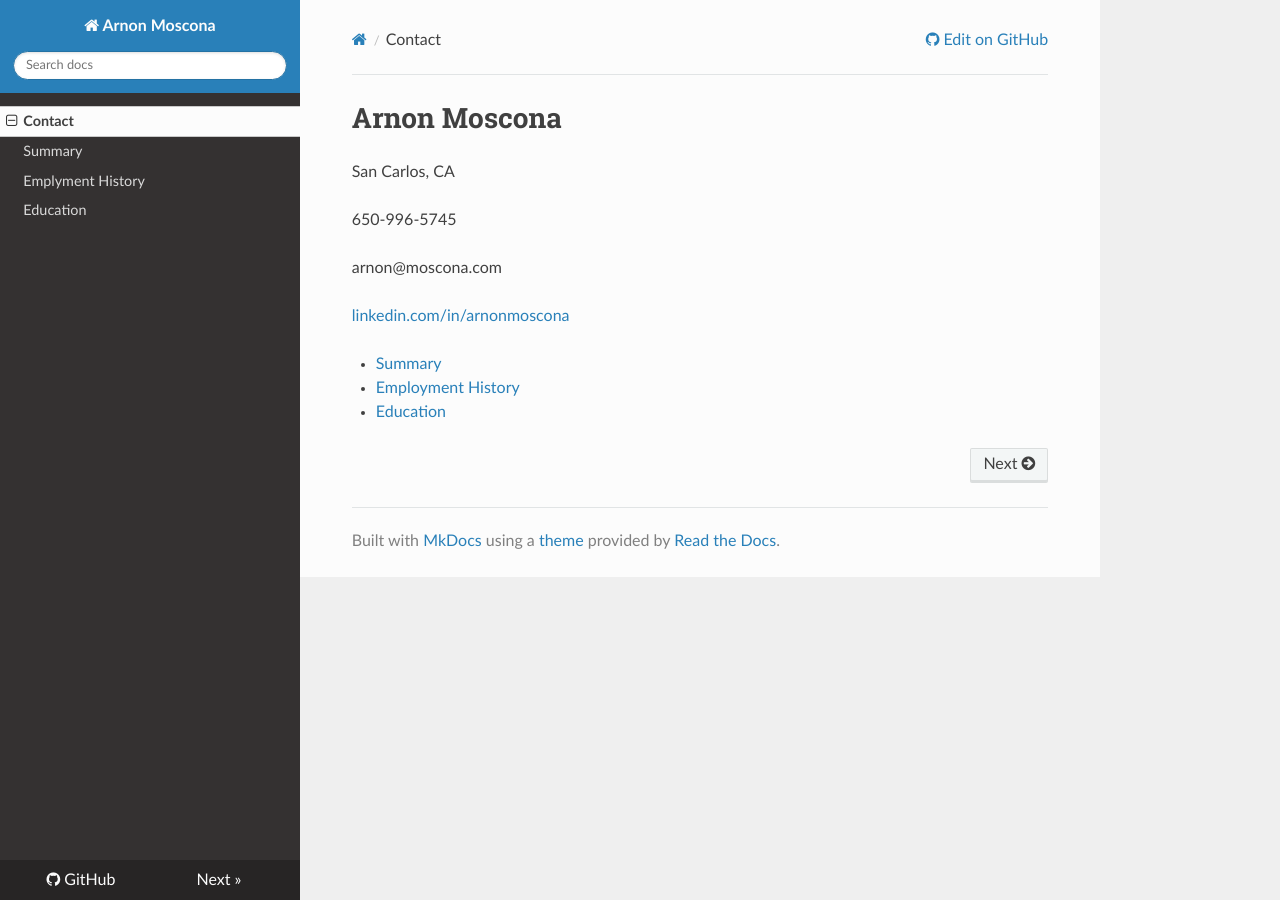
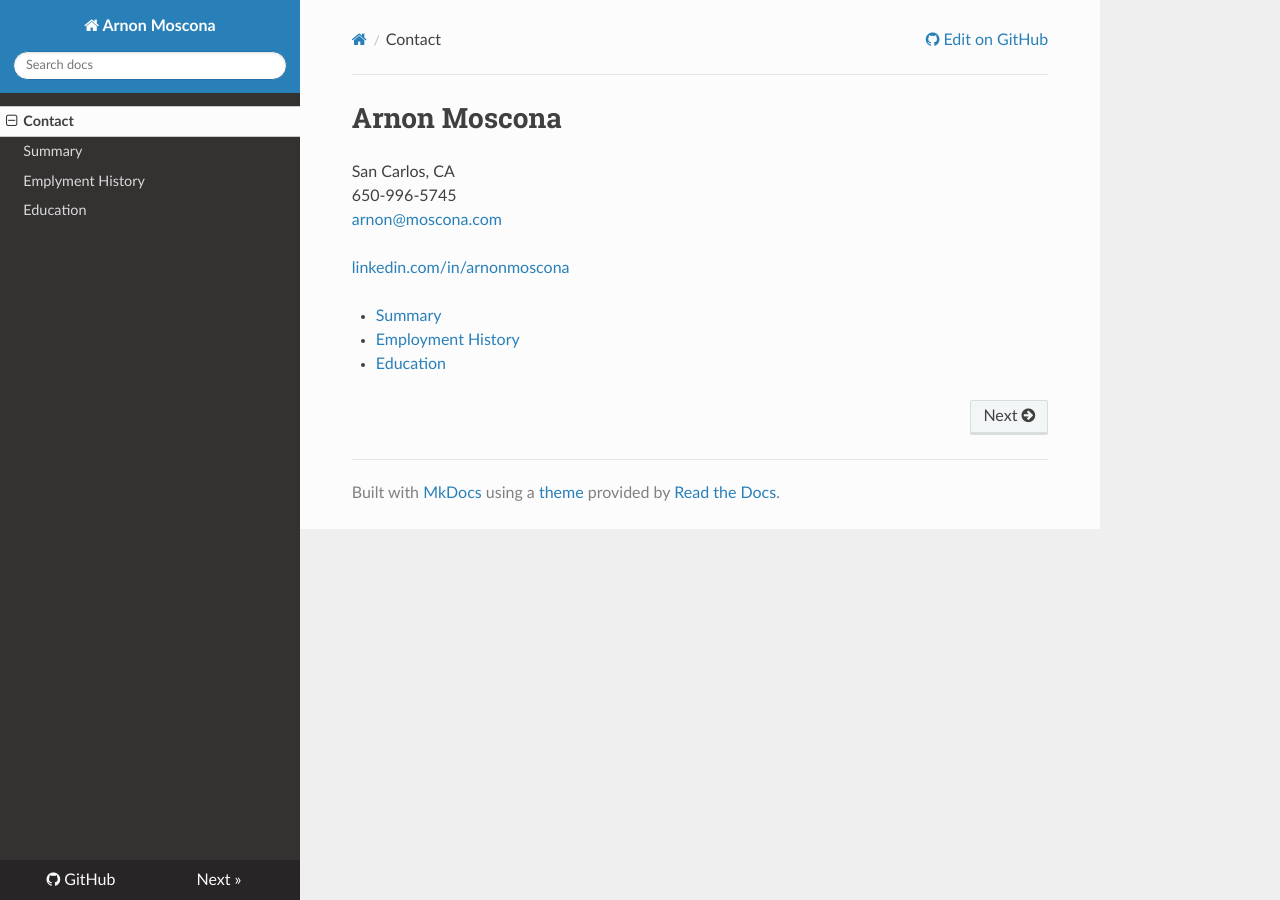
Before and after one commit to arnonmoscona/resume, an MkDocs documentation site: the page built from docs/index.md, in a window 1280 px wide. Built offline with MkDocs 1.6.1, drawn with Linux system fonts in a browser that asks for light colours; nearby versions of some CDN libraries; old or Windows-style settings are respelled for this version of MkDocs.

Commit message:
formatting

```diff
--- a/docs/index.md
+++ b/docs/index.md
@@ -1,9 +1,7 @@
 # Arnon Moscona
-San Carlos, CA
-
-650-996-5745
-
-arnon@moscona.com
+San Carlos, CA <br/>
+650-996-5745 <br/>
+[arnon@moscona.com](mailto:arnon@moscona.com)
 
 [linkedin.com/in/arnonmoscona](http://linkedin.com/in/arnonmoscona)
 
```
